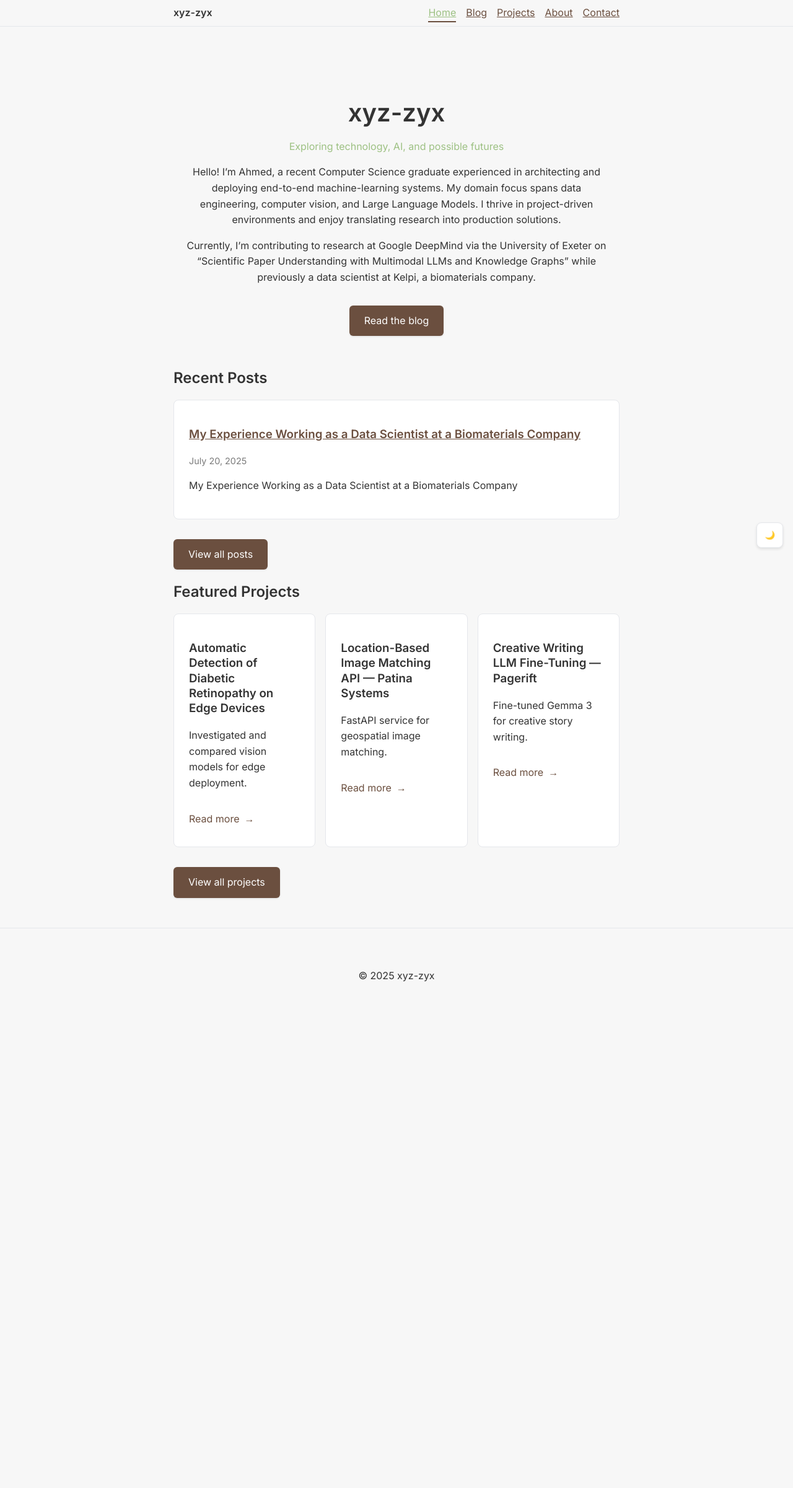
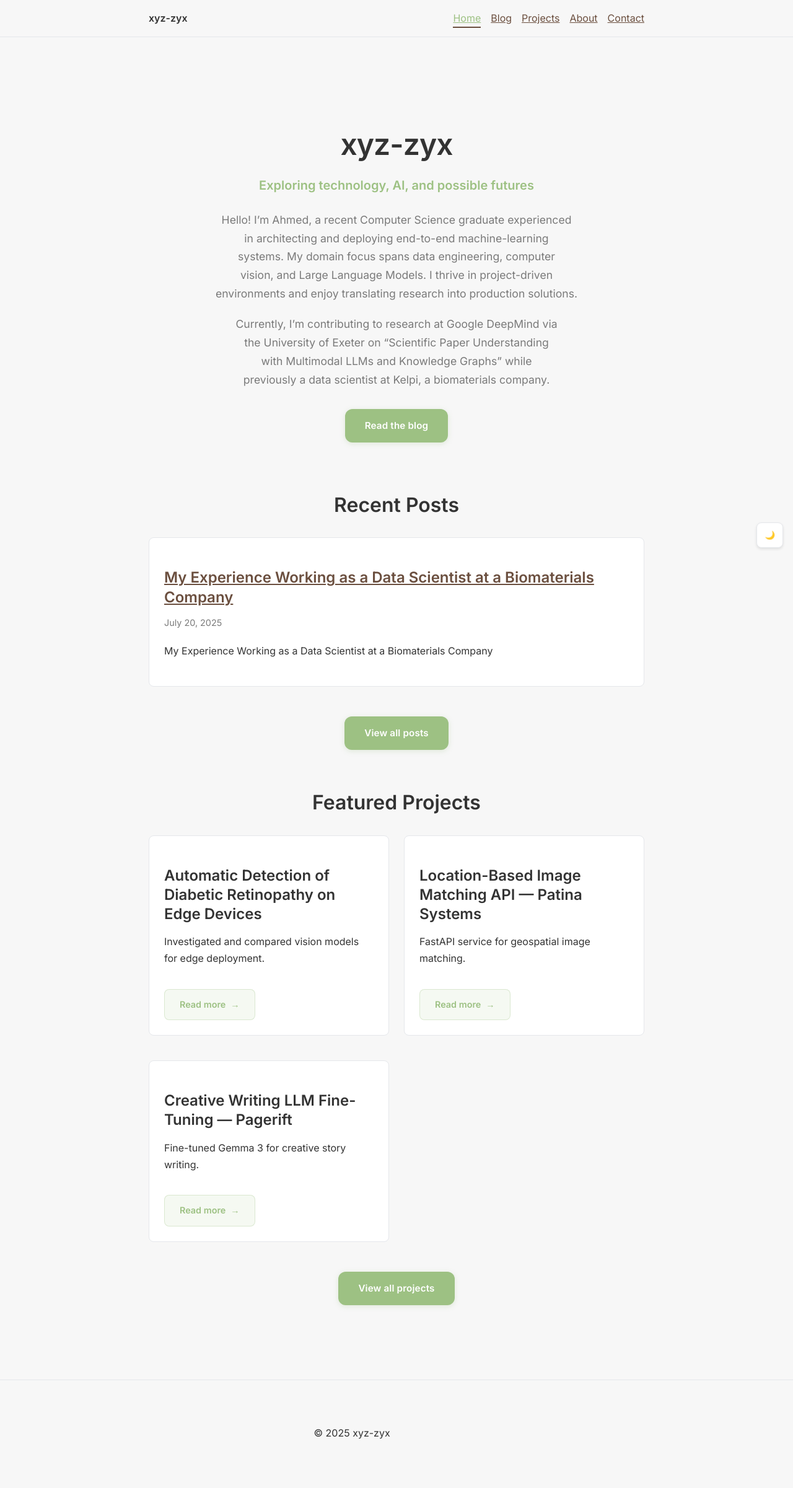
Before and after one commit to AMOHA-98/blogxyz, a Jekyll site: the page built from index.md, in a window 1280 px wide. Shown: the whole page at 62% size. Built offline with Jekyll 4.4.1, drawn with Linux system fonts in a browser that asks for light colours; before the commit the page ends 1651 px from its top, so only the background shows below that.

Commit message:
Revamp CSS styles for improved typography, layout, and button interactions. Enhanced responsiveness and added new utility classes for better content alignment and section spacing. Updated button designs and hover effects for a more cohesive user experience.

```diff
--- a/assets/style.css
+++ b/assets/style.css
@@ -29,11 +29,45 @@ html, body {
   background: var(--bg-color);
   color: var(--text-color);
   font-family: 'Inter', system-ui, sans-serif;
-  line-height: 1.6;
+  line-height: 1.7;
+  font-size: 16px;
 }
 
-h1, h2, h3, h4 {
+h1 {
+  font-weight: 700;
+  font-size: 2.6rem;
+  margin-bottom: 0.5rem;
+  line-height: 1.2;
+  letter-spacing: -0.02em;
+}
+
+h2 {
+  font-weight: 600;
+  font-size: 2rem;
+  margin-top: 2rem;
+  margin-bottom: 1rem;
   line-height: 1.3;
+}
+
+h3 {
+  font-weight: 600;
+  font-size: 1.5rem;
+  margin-top: 1.5rem;
+  margin-bottom: 0.75rem;
+  line-height: 1.3;
+}
+
+h4 {
+  font-weight: 500;
+  font-size: 1.25rem;
+  margin-bottom: 0.5rem;
+  line-height: 1.3;
+}
+
+p {
+  line-height: 1.7;
+  max-width: 65ch;
+  margin-bottom: 1.2rem;
 }
 
 a {
@@ -41,10 +75,20 @@ a {
 }
 
 .container {
-  max-width: 720px;
+  max-width: 800px;
   margin: 0 auto;
-  padding: 1rem;
+  padding: 1.5rem;
 }
+
+/* Better centering for content */
+.centered-content {
+  max-width: 65ch;
+  margin: 0 auto;
+}
+
+/* Improved text alignment */
+.text-center { text-align: center; }
+.text-balance { text-wrap: balance; }
 
 .site-header {
   border-bottom: 1px solid var(--border-color);
@@ -55,9 +99,9 @@ a {
   display: flex;
   align-items: center;
   justify-content: space-between;
-  max-width: 720px;
+  max-width: 800px;
   margin: 0 auto;
-  padding: 0.5rem 1rem;
+  padding: 1rem 1.5rem;
 }
 
 .nav-logo {
@@ -132,83 +176,145 @@ a {
 
 .hero {
   text-align: center;
-  padding: 4rem 1rem 2rem;
+  padding: 5rem 1.5rem 3rem;
+  max-width: 800px;
+  margin: 0 auto;
 }
 
 .hero h1 {
-  font-size: 2.5rem;
-  margin-bottom: 0.5rem;
+  font-size: 3rem;
+  margin-bottom: 1rem;
+  color: var(--text-color);
+  text-wrap: balance;
 }
 
 .hero .tagline {
   color: var(--sage-green);
-  margin-bottom: 1rem;
-  font-weight: 500;
+  margin-bottom: 1.5rem;
+  font-weight: 600;
+  font-size: 1.25rem;
+  text-wrap: balance;
+}
+
+.hero .intro {
+  font-size: 1.1rem;
+  line-height: 1.8;
+  color: var(--muted-text);
+  max-width: 600px;
+  margin: 0 auto 2rem;
+  text-wrap: balance;
+}
+
+@media (max-width: 768px) {
+  .hero {
+    padding: 3rem 1rem 2rem;
+  }
+
+  .hero h1 {
+    font-size: 2.2rem;
+  }
+
+  .hero .tagline {
+    font-size: 1.1rem;
+  }
+
+  .hero .intro {
+    font-size: 1rem;
+  }
 }
 
 .button {
   display: inline-block;
-  background: var(--accent-color);
-  color: #fff;
-  padding: 0.75rem 1.5rem;
-  border-radius: 6px;
+  background: var(--sage-green);
+  color: white;
+  padding: 0.875rem 2rem;
+  border-radius: 12px;
   text-decoration: none;
-  font-weight: 500;
-  margin-top: 1rem;
+  font-weight: 600;
+  font-size: 0.95rem;
+  margin-top: 1.5rem;
   border: none;
   cursor: pointer;
-  transition: all 0.15s ease;
-  box-shadow: 0 1px 3px rgba(0, 0, 0, 0.1);
+  transition: all 0.25s ease;
+  box-shadow: 0 2px 8px rgba(157, 193, 131, 0.25);
+  letter-spacing: 0.01em;
+  position: relative;
+  overflow: hidden;
+}
+
+.button::before {
+  content: '';
+  position: absolute;
+  top: 0;
+  left: -100%;
+  width: 100%;
+  height: 100%;
+  background: linear-gradient(90deg, transparent, rgba(255, 255, 255, 0.2), transparent);
+  transition: left 0.5s ease;
 }
 
 .button:hover {
-  background: var(--accent-color);
-  filter: brightness(1.1);
-  box-shadow: 0 4px 6px rgba(0, 0, 0, 0.1);
-  transform: translateY(-1px);
+  background: var(--sage-green);
+  filter: brightness(1.15);
+  box-shadow: 0 6px 20px rgba(157, 193, 131, 0.4);
+  transform: translateY(-2px);
+}
+
+.button:hover::before {
+  left: 100%;
 }
 
 .button:active {
-  transform: translateY(0) scale(0.98);
-  box-shadow: 0 1px 2px rgba(0, 0, 0, 0.1);
+  transform: translateY(-1px) scale(0.98);
+  box-shadow: 0 3px 12px rgba(157, 193, 131, 0.3);
 }
 
 .button-secondary {
   background: transparent;
-  color: var(--accent-color);
-  border: 1px solid var(--accent-color);
+  color: var(--sage-green);
+  border: 2px solid var(--sage-green);
+  box-shadow: 0 2px 8px rgba(157, 193, 131, 0.15);
 }
 
 .button-secondary:hover {
-  background: var(--accent-color);
-  color: #fff;
+  background: var(--sage-green);
+  color: white;
+  box-shadow: 0 6px 20px rgba(157, 193, 131, 0.3);
 }
 
 .read-more {
   display: inline-flex;
   align-items: center;
-  color: var(--accent-color);
+  color: var(--sage-green);
   text-decoration: none;
-  font-weight: 500;
-  margin-top: 0.5rem;
-  padding: 0.5rem 0;
-  transition: all 0.2s ease;
+  font-weight: 600;
+  margin-top: 1rem;
+  padding: 0.75rem 1.5rem;
+  border-radius: 8px;
+  background: rgba(157, 193, 131, 0.1);
+  border: 1px solid rgba(157, 193, 131, 0.3);
+  transition: all 0.25s ease;
   position: relative;
+  font-size: 0.9rem;
 }
 
 .read-more::after {
   content: "→";
   margin-left: 0.5rem;
-  transition: transform 0.2s ease;
+  transition: transform 0.25s ease;
+  font-weight: normal;
 }
 
 .read-more:hover {
-  color: var(--accent-color);
-  filter: brightness(1.2);
+  color: white;
+  background: var(--sage-green);
+  border-color: var(--sage-green);
+  transform: translateY(-1px);
+  box-shadow: 0 4px 12px rgba(157, 193, 131, 0.3);
 }
 
 .read-more:hover::after {
-  transform: translateX(4px);
+  transform: translateX(3px);
 }
 
 .card {
@@ -228,8 +334,26 @@ a {
 
 .grid {
   display: grid;
-  gap: 1rem;
-  grid-template-columns: repeat(auto-fit, minmax(200px, 1fr));
+  gap: 1.5rem;
+  grid-template-columns: repeat(auto-fit, minmax(280px, 1fr));
+  margin-top: 2rem;
+}
+
+/* Section improvements */
+section {
+  margin-bottom: 4rem;
+}
+
+section h2 {
+  text-align: center;
+  margin-bottom: 1rem;
+  color: var(--text-color);
+}
+
+section .button {
+  display: block;
+  width: fit-content;
+  margin: 2rem auto 0;
 }
 
 .post-meta {
@@ -246,30 +370,41 @@ a {
 
 /* Social Links Styling */
 .social-links {
-  display: flex;
-  flex-direction: column;
+  display: grid;
   gap: 1rem;
-  margin-top: 1.5rem;
+  margin-top: 2rem;
+  max-width: 400px;
+  margin-left: auto;
+  margin-right: auto;
 }
 
 .social-link {
-  display: inline-flex;
+  display: flex;
   align-items: center;
-  padding: 0.75rem 1rem;
+  padding: 1rem 1.5rem;
   background: var(--card-bg);
   border: 1px solid var(--border-color);
-  border-radius: 8px;
+  border-radius: 12px;
   text-decoration: none;
   color: var(--text-color);
-  transition: all 0.2s ease;
-  font-weight: 500;
+  transition: all 0.25s ease;
+  font-weight: 600;
+  box-shadow: 0 2px 4px rgba(0, 0, 0, 0.05);
 }
 
 .social-link:hover {
-  border-color: var(--accent-color);
-  background: var(--hover-bg);
-  transform: translateY(-1px);
-  box-shadow: 0 4px 8px rgba(0, 0, 0, 0.1);
+  border-color: var(--sage-green);
+  background: rgba(157, 193, 131, 0.1);
+  transform: translateY(-2px);
+  box-shadow: 0 6px 16px rgba(0, 0, 0, 0.1);
+  color: var(--sage-green);
+}
+
+@media (min-width: 600px) {
+  .social-links {
+    grid-template-columns: repeat(2, 1fr);
+    max-width: 600px;
+  }
 }
 
 .social-link::before {
```
